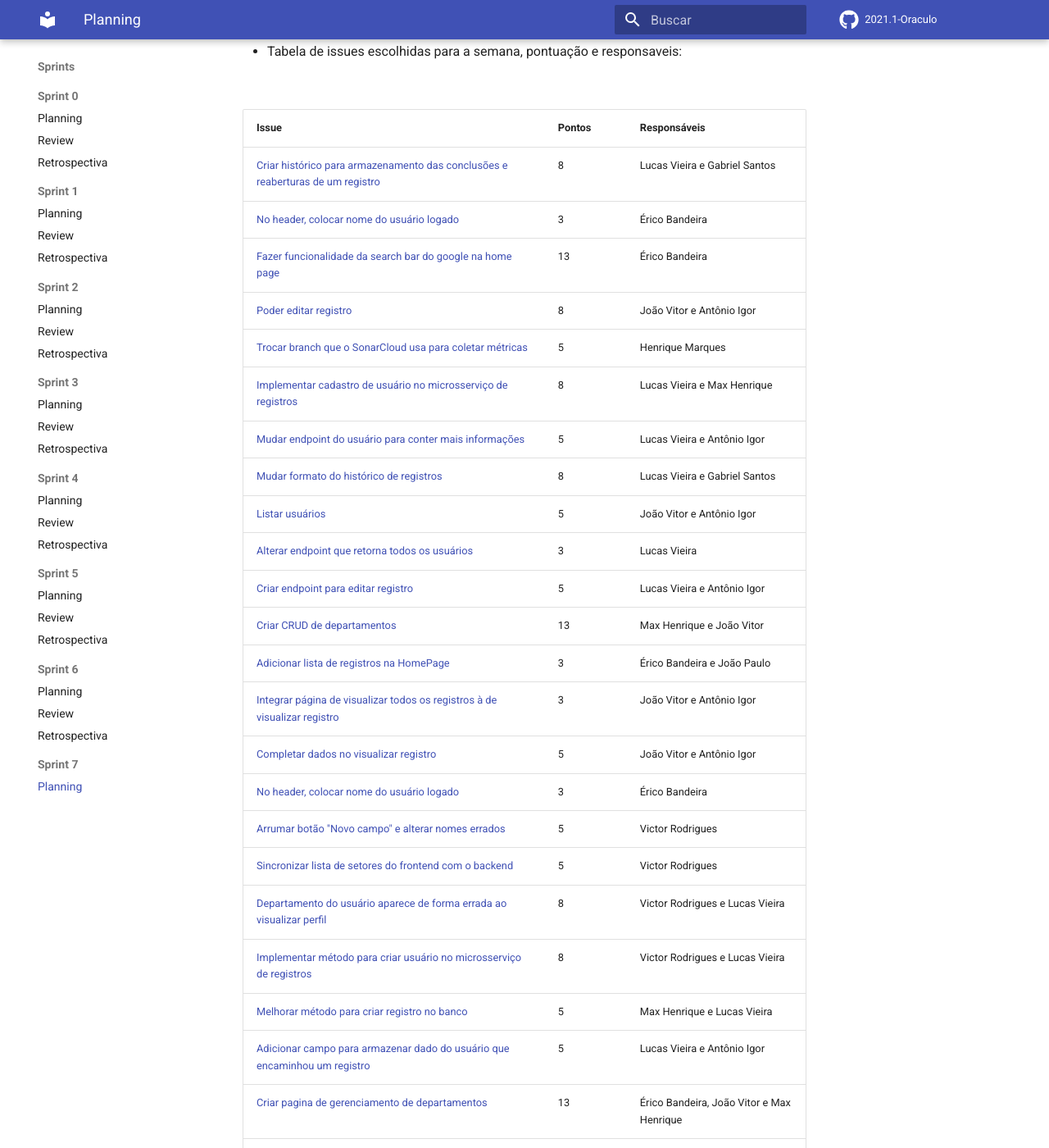
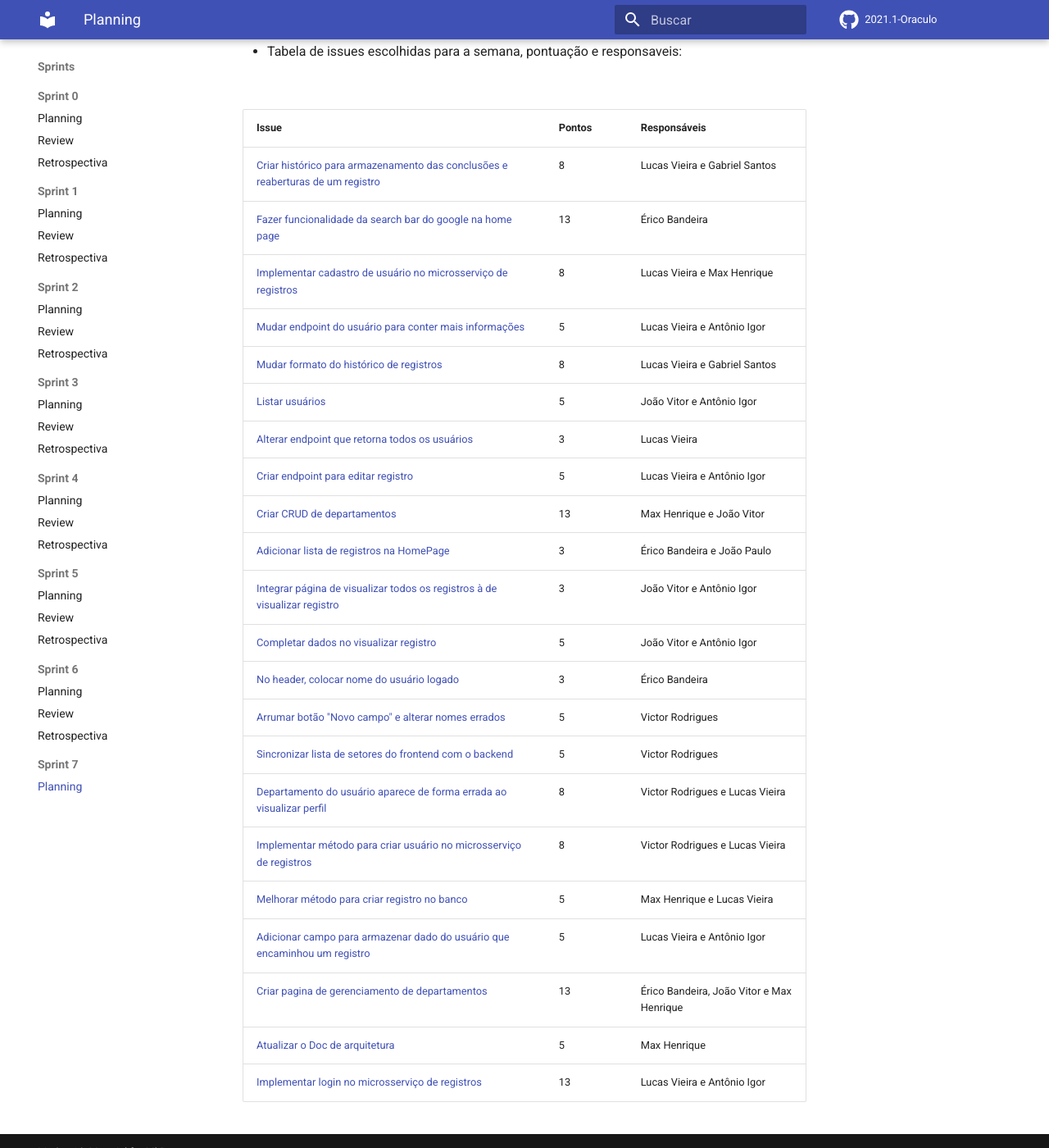
Before and after one commit to fga-eps-mds/2021.1-Oraculo, an MkDocs documentation site: the page built from docs/sprints/sprint7/planning.md, in a window 1280 px wide and 1400 px high, scrolled down 820 px. Shown: the whole window at 82% size. Built offline with MkDocs 1.6.1 and Material for MkDocs 9.7.7, drawn with Linux system fonts in a browser that asks for light colours; comment, search, counter and statistics services are not loaded; some of the changed text lies outside the part shown.

Commit message:
Update planning.md

```diff
--- a/docs/sprints/sprint7/planning.md
+++ b/docs/sprints/sprint7/planning.md
@@ -27,10 +27,7 @@
 | Issue                                                                                                                                      | Pontos | Responsáveis                                |
 | ------------------------------------------------------------------------------------------------------------------------------------------ | ------ | ------------------------------------------- |
 | [Criar histórico para armazenamento das conclusões e reaberturas de um registro](https://github.com/fga-eps-mds/2021.1-Oraculo/issues/151) | 8      | Lucas Vieira e Gabriel Santos               |
-| [No header, colocar nome do usuário logado](https://github.com/fga-eps-mds/2021.1-Oraculo/issues/151)                                      | 3      | Érico Bandeira                              |
 | [Fazer funcionalidade da search bar do google na home page](https://github.com/fga-eps-mds/2021.1-Oraculo/issues/158)                      | 13     | Érico Bandeira                              |
-| [Poder editar registro](https://github.com/fga-eps-mds/2021.1-Oraculo/issues/160)                                                          | 8      | João Vitor e Antônio Igor                   |
-| [Trocar branch que o SonarCloud usa para coletar métricas](https://github.com/fga-eps-mds/2021.1-Oraculo/issues/167)                       | 5      | Henrique Marques                            |
 | [Implementar cadastro de usuário no microsserviço de registros](https://github.com/fga-eps-mds/2021.1-Oraculo/issues/142)                  | 8      | Lucas Vieira e Max Henrique                 |
 | [Mudar endpoint do usuário para conter mais informações](https://github.com/fga-eps-mds/2021.1-Oraculo/issues/150)                         | 5      | Lucas Vieira e Antônio Igor                 |
 | [Mudar formato do histórico de registros](https://github.com/fga-eps-mds/2021.1-Oraculo/issues/164)                                        | 8      | Lucas Vieira e Gabriel Santos               |
@@ -49,6 +46,5 @@
 | [Melhorar método para criar registro no banco](https://github.com/fga-eps-mds/2021.1-Oraculo/issues/144)                                   | 5      | Max Henrique e Lucas Vieira                 |
 | [Adicionar campo para armazenar dado do usuário que encaminhou um registro](https://github.com/fga-eps-mds/2021.1-Oraculo/issues/109)      | 5      | Lucas Vieira e Antônio Igor                 |
 | [Criar pagina de gerenciamento de departamentos](https://github.com/fga-eps-mds/2021.1-Oraculo/issues/147)                                 | 13     | Érico Bandeira, João Vitor e Max Henrique   |
-| [US34: Concluir registro](https://github.com/fga-eps-mds/2021.1-Oraculo/issues/88)                                                         | 8      | Lucas Vieira, Gabriel Santos e Antônio Igor |
 | [Atualizar o Doc de arquitetura](https://github.com/fga-eps-mds/2021.1-Oraculo/issues/126)                                                 | 5      | Max Henrique                                |
 | [Implementar login no microsserviço de registros](https://github.com/fga-eps-mds/2021.1-Oraculo/issues/126)                                | 13     | Lucas Vieira e Antônio Igor                 |
```
